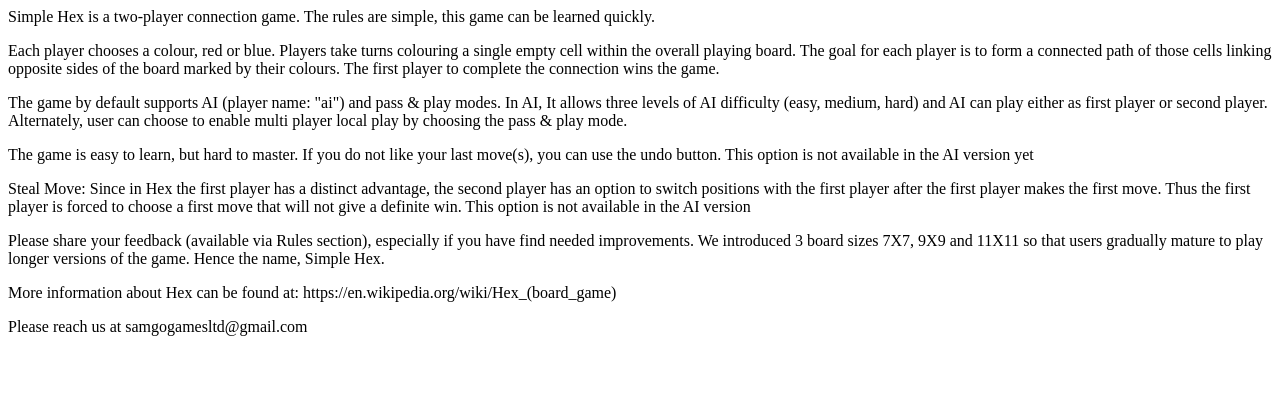
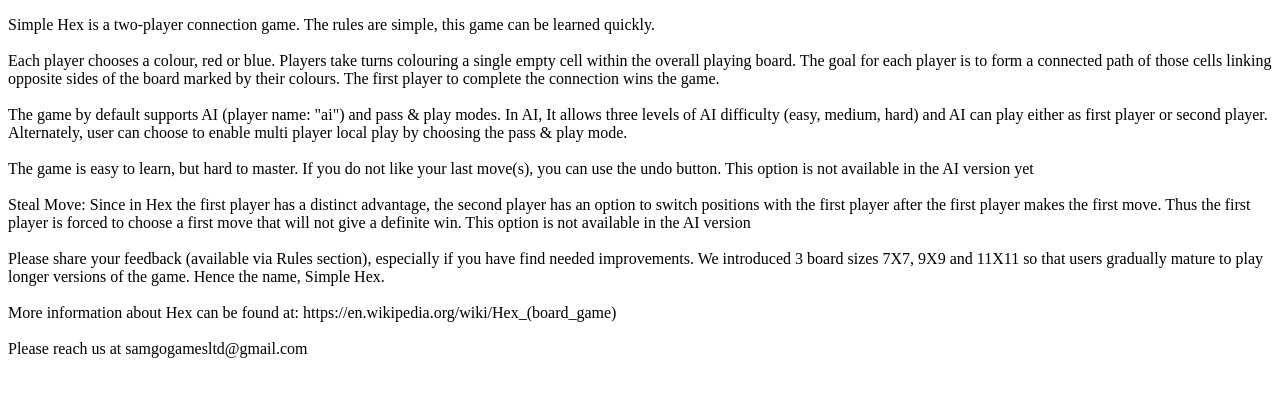
Before and after one commit to madhtv/simplehex.github.io, a plain HTML site: page index.html in a window 1280 px wide. Drawn offline with Linux system fonts and the light colour scheme.

Commit message:
rendered index html

```diff
--- a/index.html
+++ b/index.html
@@ -1,32 +1,31 @@
+<!DOCTYPE html>
 <html>
-
-<body>
-
-<p>
-Simple Hex is a two-player connection game. The rules are simple, this game can be learned quickly.
-</p>
-<p>
+	<head>
+		<title>Codebeautify.org Text to HTML Converter</title>
+	</head>
+	<body>
+		<p>Simple Hex is a two-player connection game. The rules are simple, this game can be learned quickly.
+			<br/>
+			<br/>
 Each player chooses a colour, red or blue. Players take turns colouring a single empty cell within the overall playing board. The goal for each player is to form a connected path of those cells linking opposite sides of the board marked by their colours. The first player to complete the connection wins the game.
-</p>
-<p>
-The game by default supports AI (player name: "ai") and pass & play modes.
-In AI, It allows three levels of AI difficulty (easy, medium, hard) and AI can play either as first player or second player.
-Alternately, user can choose to enable multi player local play by choosing the pass & play mode.
-</p>
-<p>
+			<br/>
+			<br/>
+The game by default supports AI (player name: "ai") and pass & play modes. In AI, It allows three levels of AI difficulty (easy, medium, hard) and AI can play either as first player or second player. Alternately, user can choose to enable multi player local play by choosing the pass & play mode.
+			<br/>
+			<br/>
 The game is easy to learn, but hard to master. If you do not like your last move(s), you can use the undo button. This option is not available in the AI version yet
-</p>
-<p>
+			<br/>
+			<br/>
 Steal Move: Since in Hex the first player has a distinct advantage, the second player has an option to switch positions with the first player after the first player makes the first move. Thus the first player is forced to choose a first move that will not give a definite win. This option is not available in the AI version
-</p>
-<p>
+			<br/>
+			<br/>
 Please share your feedback (available via Rules section), especially if you have find needed improvements. We introduced 3 board sizes 7X7, 9X9 and 11X11 so that users gradually mature to play longer versions of the game. Hence the name, Simple Hex.
-</p>
-<p>
-More information about Hex can be found at:
-https://en.wikipedia.org/wiki/Hex_(board_game)
-</p>
-<p>Please reach us at samgogamesltd@gmail.com</p>
-
-</body>
+			<br/>
+			<br/>
+More information about Hex can be found at: https://en.wikipedia.org/wiki/Hex_(board_game)
+			<br/>
+			<br/>
+Please reach us at samgogamesltd@gmail.com
+		</p>
+	</body>
 </html>
```
